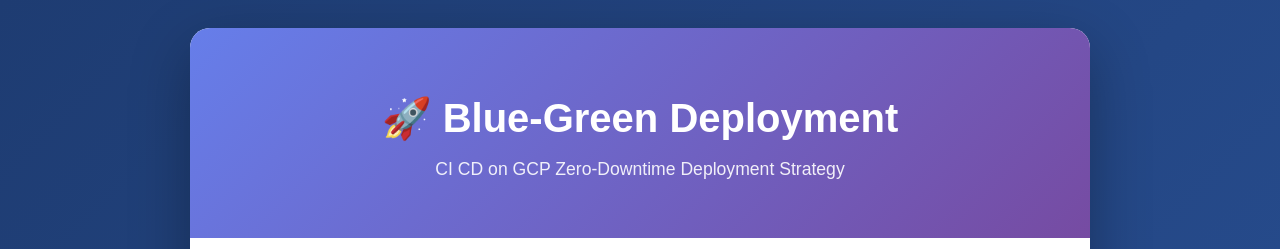
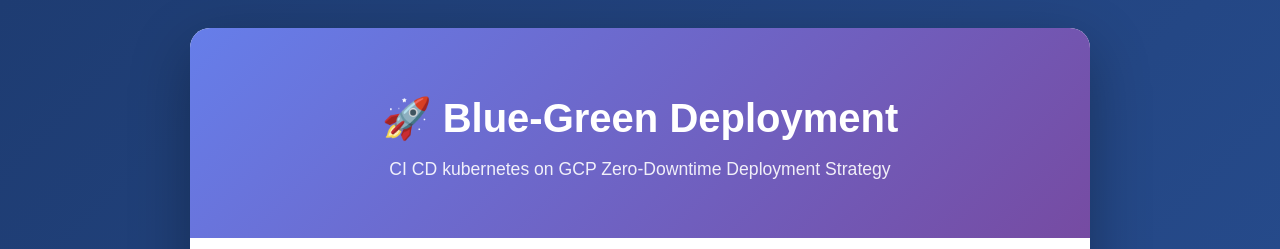
Before and after one commit to UjwalNagrikar/Blue-Green-Deployment-Using-Jenkins-and-Kubernetes, a plain HTML site: page index.html in a window 1280 px wide. Shown: the top 249 px of the page. Drawn offline with Linux system fonts and the light colour scheme.

```diff
--- a/index.html
+++ b/index.html
@@ -11,7 +11,7 @@
     <div class="container">
         <div class="header">
             <h1>🚀 Blue-Green Deployment</h1>
-            <p>CI CD  on GCP Zero-Downtime Deployment Strategy</p>
+            <p>CI CD  kubernetes  on GCP Zero-Downtime Deployment Strategy </p>
         </div>
 
         <div class="content">
```
